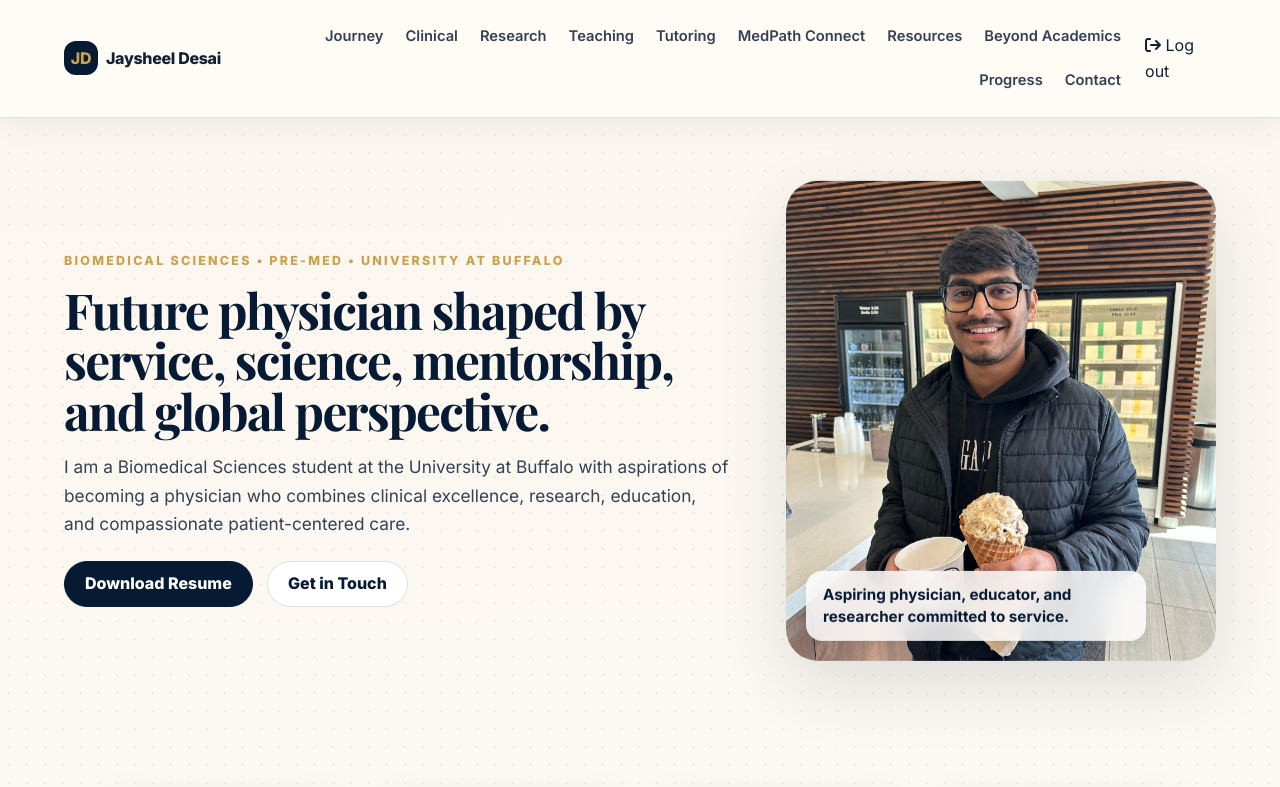
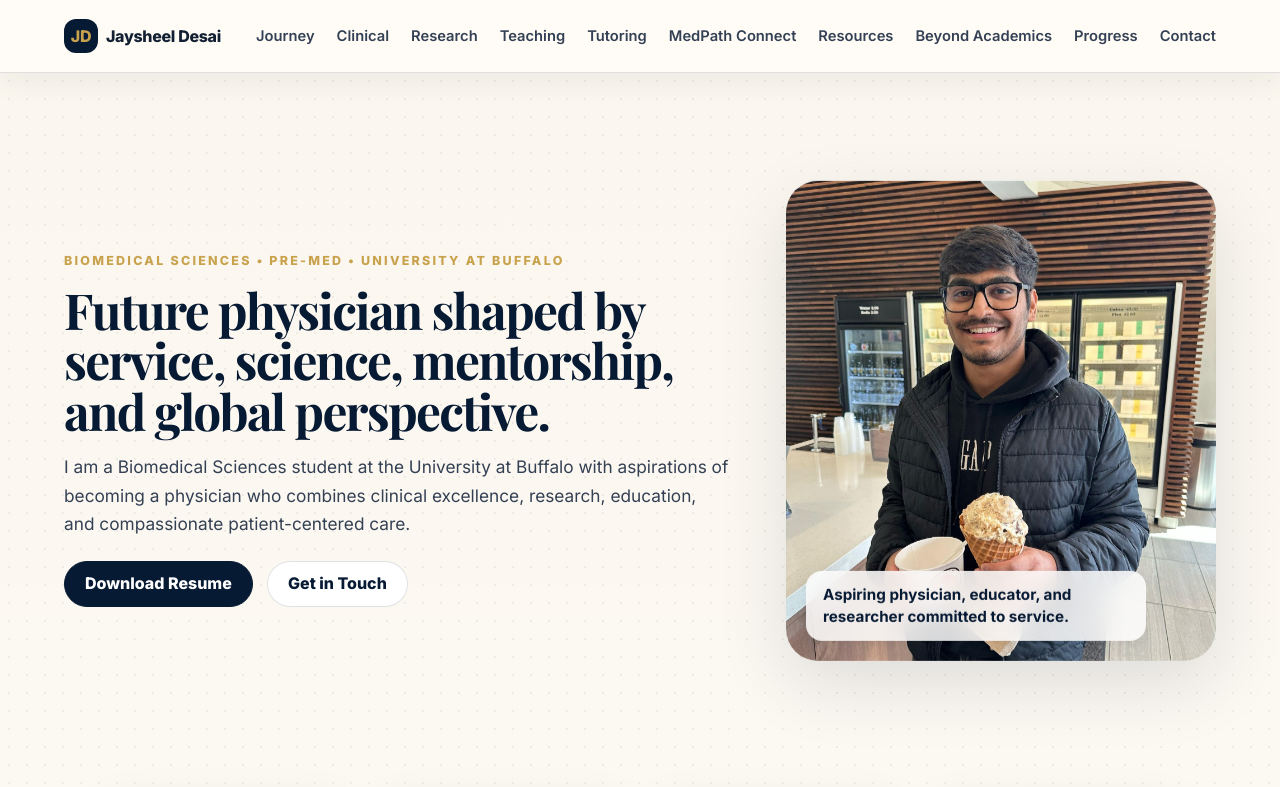
Before and after one commit to jaysheeldesai/jaysheeldesai.github.io, a website: page site/index.html in a window 1280 px wide. Shown: the top 787 px of the page. Drawn offline with nearby package versions, Linux system fonts and the light colour scheme.

Commit message:
Restore public portfolio without logout link
Removed logout link from the header section of the HTML file.

```diff
--- a/site/index.html
+++ b/site/index.html
@@ -11,8 +11,8 @@
   <link href="https://fonts.googleapis.com/css2?family=Inter:wght@400;500;600;700;800&family=Playfair+Display:wght@600;700&display=swap" rel="stylesheet">
   <link rel="stylesheet" href="style.css?v=responsive-20260625-motion7" />
   <link rel="stylesheet" href="https://cdnjs.cloudflare.com/ajax/libs/font-awesome/6.5.2/css/all.min.css">
-
-
+</head>
+<body>
   <div class="grain"></div>
   <header class="site-header">
     <a href="#home" class="brand"><span>JD</span> Jaysheel Desai</a>
@@ -31,11 +31,7 @@
     <button class="menu-toggle" type="button" aria-label="Open navigation menu" aria-expanded="false">
       <span></span><span></span><span></span>
     </button>
-    <a  aria-label="Log out of private portfolio">
-      <i class="fa-solid fa-arrow-right-from-bracket" aria-hidden="true"></i>
-      <span>Log out</span>
-    </a>
-  </header>
+</header>
 
   <main>
     <section id="home" class="hero">
```
